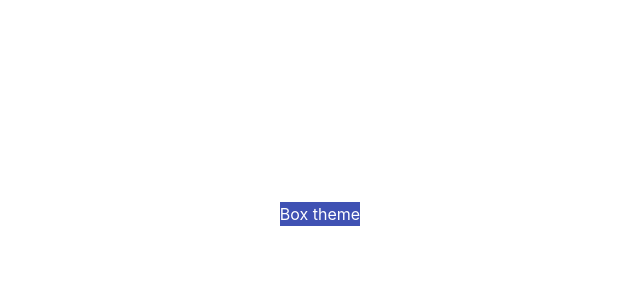
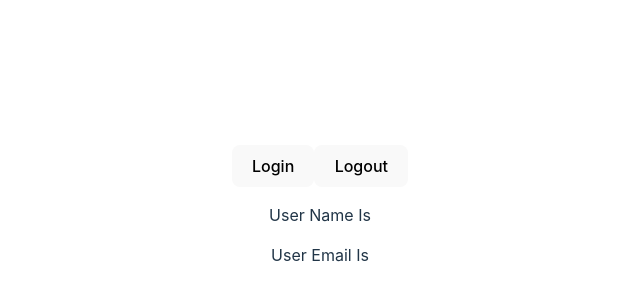
Before and after one commit to liar88828/tutor-react-typescipt, a React (Vite) app: page / in a window 1280 px wide. Shown: the part 186-486 px from the top of the page, without its empty margins (320-960 px from the left). Built offline with nearby package versions, Linux system fonts and the light colour scheme.

Commit message:
15 useContext future value

```diff
--- a/src/App.tsx
+++ b/src/App.tsx
@@ -1,15 +1,15 @@
 
+import User from './components/eps15/context/User'
+import { UserContextProvider } from './components/eps15/context/UserContext'
 import './style/App.css'
-import { ThemeContextProvider } from './components/eps14/context/ThemeContext';
-import Box from './components/eps14/context/Box';
 
 function App() {
 
 	return (
 		<>
-			<ThemeContextProvider>
-				<Box />
-			</ThemeContextProvider>
+			<UserContextProvider>
+				<User />
+			</UserContextProvider>
 		</>
 	)
 }
--- /dev/null
+++ b/src/components/eps15/context/User.tsx
@@ -0,0 +1,36 @@
+import { useContext } from 'react';
+import { UserContext } from './UserContext';
+
+
+const User = () => {
+    const userContext = useContext(UserContext)
+    const handleLogin = () => {
+        if (userContext) {
+            userContext.setUser({
+                name: 'Amy Ramos',
+                email: 'etolivob@mob.my'
+            })
+        }
+    }
+
+    const handleLogout = () => {
+        if (userContext) {
+            userContext.setUser(null)
+        }
+    }
+
+    return (
+        <div>
+            <div className="">
+                <button onClick={handleLogin}>Login</button>
+                <button onClick={handleLogout}>Logout</button>
+            </div>
+            <div className="">
+                <p>User Name Is {userContext?.user?.name}</p>
+                <p>User Email Is {userContext?.user?.email}</p>
+            </div>
+        </div>
+    )
+}
+
+export default User
--- /dev/null
+++ b/src/components/eps15/context/UserContext.tsx
@@ -0,0 +1,27 @@
+import { createContext, useState } from 'react';
+import React from 'react';
+
+
+export type AuthUser = {
+    name: string
+    email: string
+}
+
+type UserContextType = {
+    user: AuthUser | null,
+    setUser: React.Dispatch<React.SetStateAction<AuthUser | null>>
+}
+
+type UserContextProviderProps = {
+    children: React.ReactNode
+}
+
+// export const UserContext = createContext<UserContextType | null>
+export const UserContext = createContext({} as UserContextType)
+
+export const UserContextProvider = ({ children }: UserContextProviderProps) => {
+    const [user, setUser] = useState<AuthUser | null>(null)
+    return <UserContext.Provider value={{ user, setUser }}>
+        {children}
+    </UserContext.Provider>
+}
```
